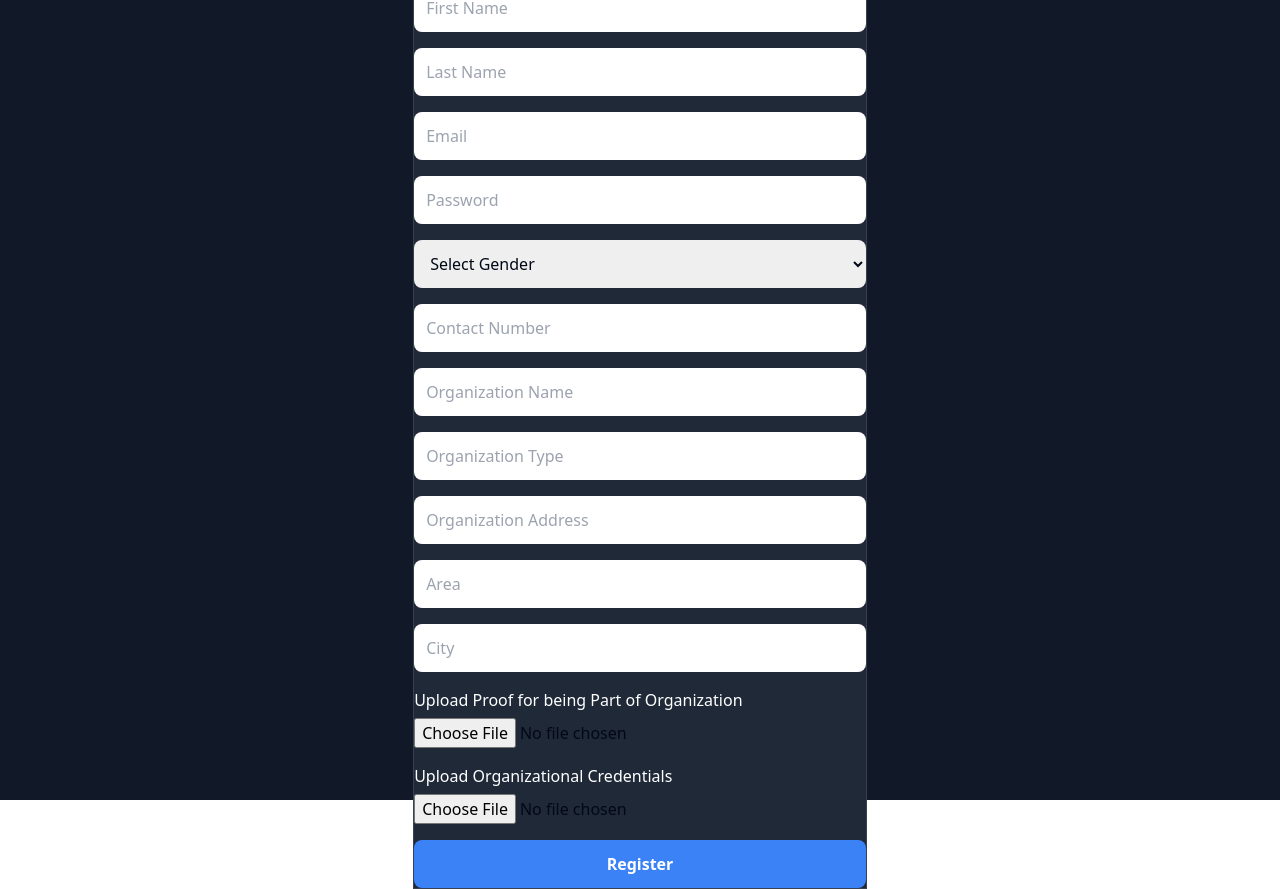
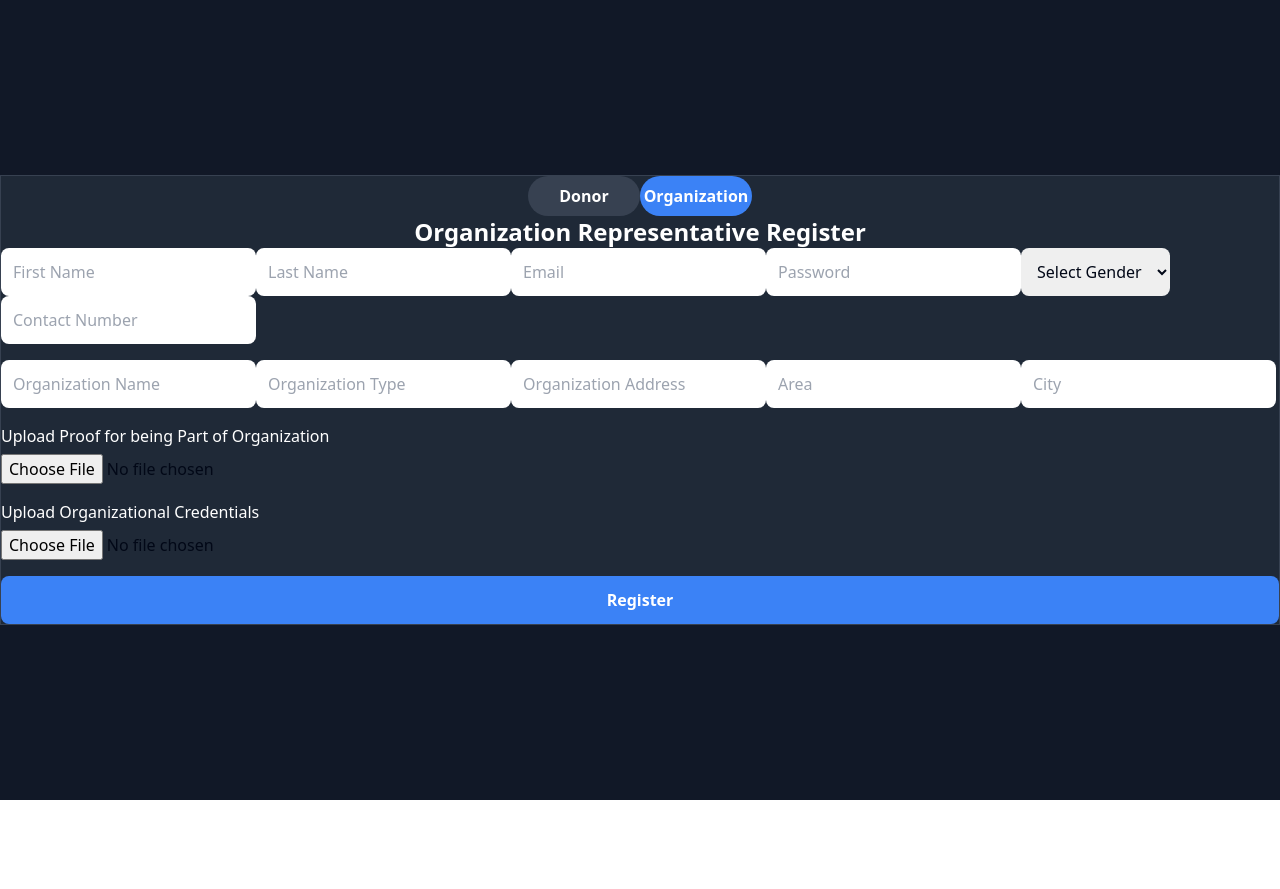
Before and after one commit to DottierDark/TempleSE, a React (Vite) app: page /register in a window 1280 px wide. Both pictures are taken after a click on the button "Organization". After the commit the page ends 800 px from the top, so only its background shows below. Built offline with nearby package versions, Linux system fonts and the light colour scheme.

Commit message:
update Register

```diff
--- a/src/Pages/Register.tsx
+++ b/src/Pages/Register.tsx
@@ -151,11 +151,13 @@ export default function Register() {
 						</form>
 					</div>
 				) : (
-					<div className="items-center justify-center">
-						<h1 className="flex-col text-center text-2xl font-bold text-white">
+					<div className="grid-cols-2 items-center justify-center">
+						<h1 className="text-center text-2xl font-bold text-white">
 							Organization Representative Register
 						</h1>
+
 						<form className="flex flex-col space-y-4">
+							<div>
 							<input
 								type="text"
 								placeholder="First Name"
@@ -189,6 +191,8 @@ export default function Register() {
 								placeholder="Contact Number"
 								className="rounded-lg p-3"
 							/>
+							</div>
+							<div>
 							<input
 								type="text"
 								placeholder="Organization Name"
@@ -214,7 +218,7 @@ export default function Register() {
 								placeholder="City"
 								className="rounded-lg p-3"
 							/>
-
+							</div>
 							<div className="grid w-full max-w-sm items-center gap-1.5">
 								<label htmlFor="file" className="text-white">
 									Upload Proof for being Part of Organization
@@ -227,6 +231,7 @@ export default function Register() {
 								</label>
 								<input id="file" type="file" />
 							</div>
+
 							<button className="rounded-lg bg-blue-500 p-3 font-bold text-white">
 								Register
 							</button>
```
